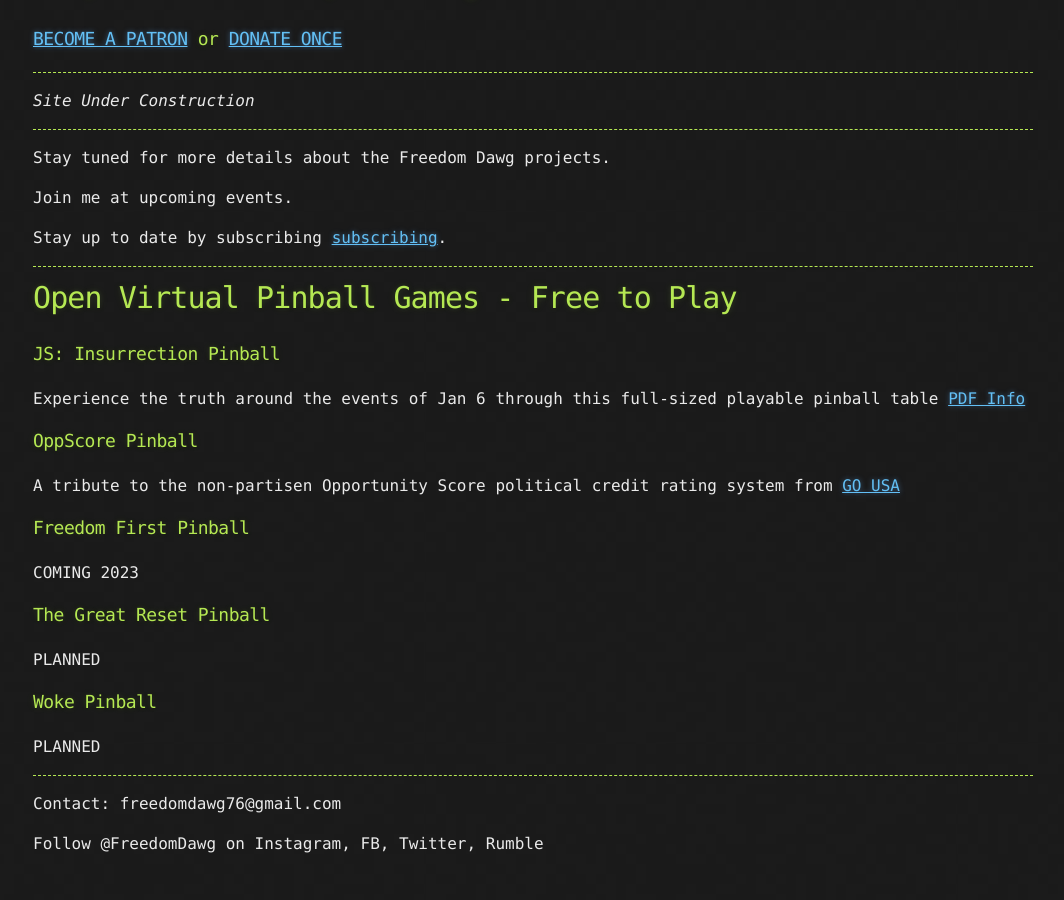
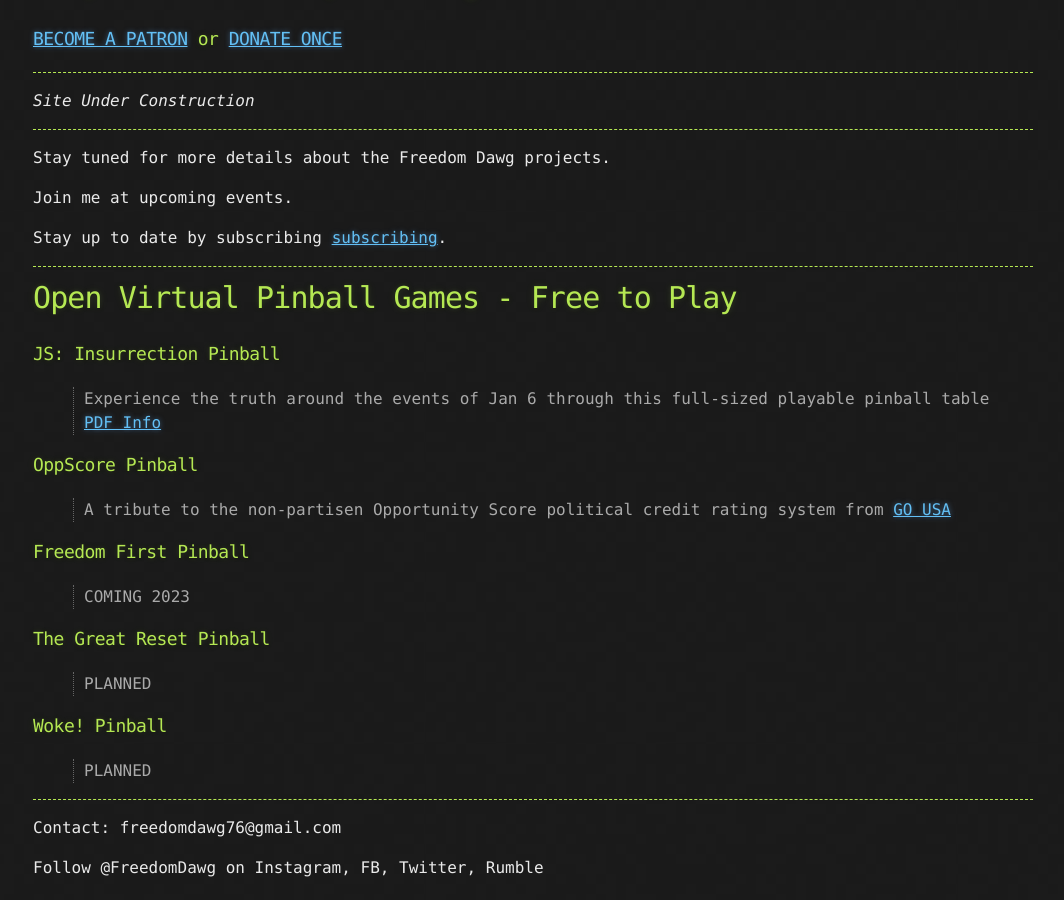
Before and after one commit to FreedomDawg/freedomdawg, a Jekyll site: the page built from index.md, in a window 1280 px wide and 900 px high, scrolled down 853 px. Shown: the whole window, without its empty margins (107-1171 px from the left). Built offline with Jekyll 4.4.1, drawn with Linux system fonts in a browser that asks for light colours; before the commit the page ends 1729 px from its top, so only the background shows below that.

```diff
--- a/index.md
+++ b/index.md
@@ -30,23 +30,23 @@ Stay up to date by subscribing [subscribing](https://freedomdawg.locals.com/).
 
 ### JS: Insurrection Pinball
 
-Experience the truth around the events of Jan 6 through this full-sized playable pinball table [PDF Info](/assets/files/JS Handout.pdf)
+> Experience the truth around the events of Jan 6 through this full-sized playable pinball table [PDF Info](/assets/files/JS Handout.pdf)
 
 ### OppScore Pinball
 
-A tribute to the non-partisen Opportunity Score political credit rating system from [GO USA](https://go-usa.us/)
+> A tribute to the non-partisen Opportunity Score political credit rating system from [GO USA](https://go-usa.us/)
 
 ### Freedom First Pinball
 
-COMING 2023
+> COMING 2023
 
 ### The Great Reset Pinball
 
-PLANNED
+> PLANNED
 
-### Woke Pinball
+### Woke! Pinball
 
-PLANNED
+> PLANNED
 
 ---
 
```
